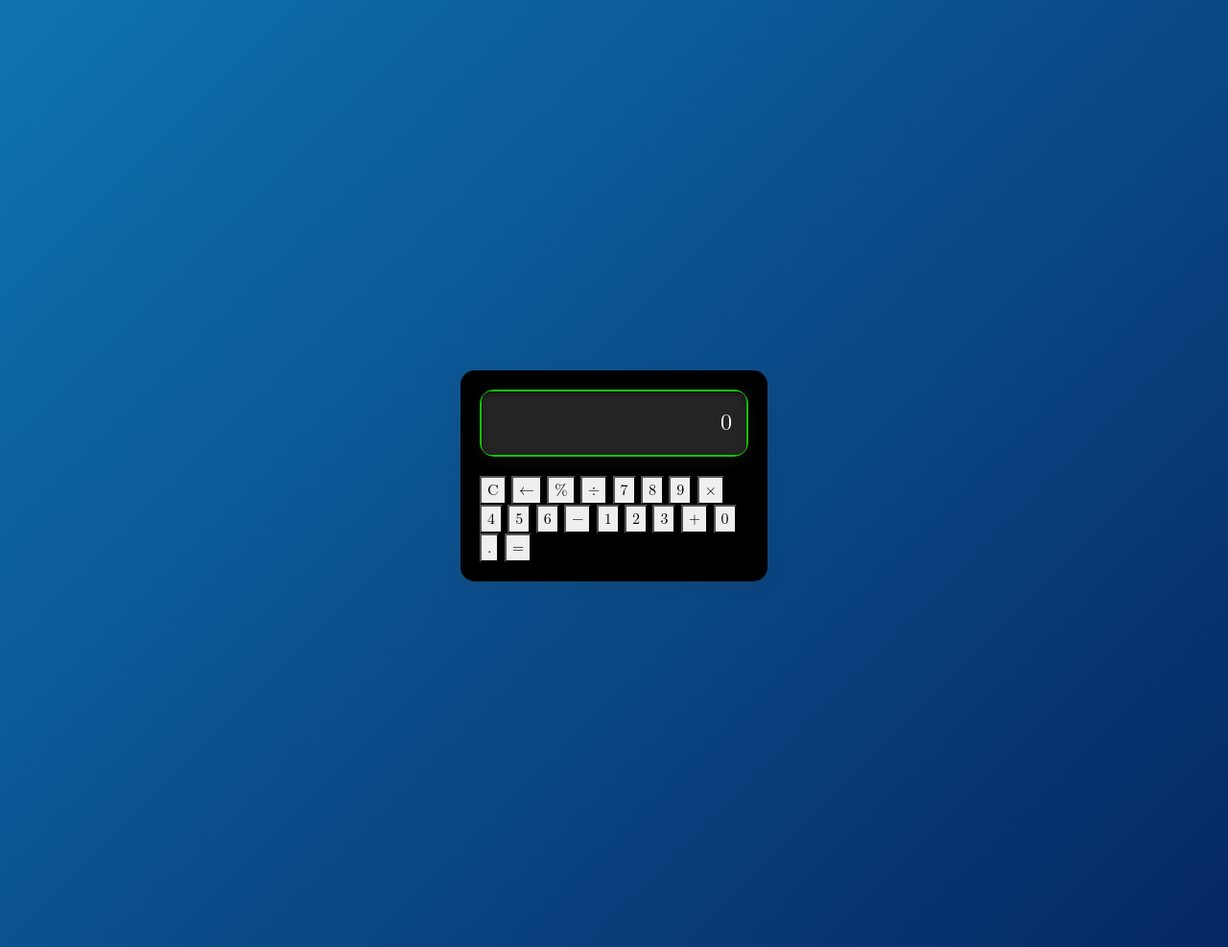
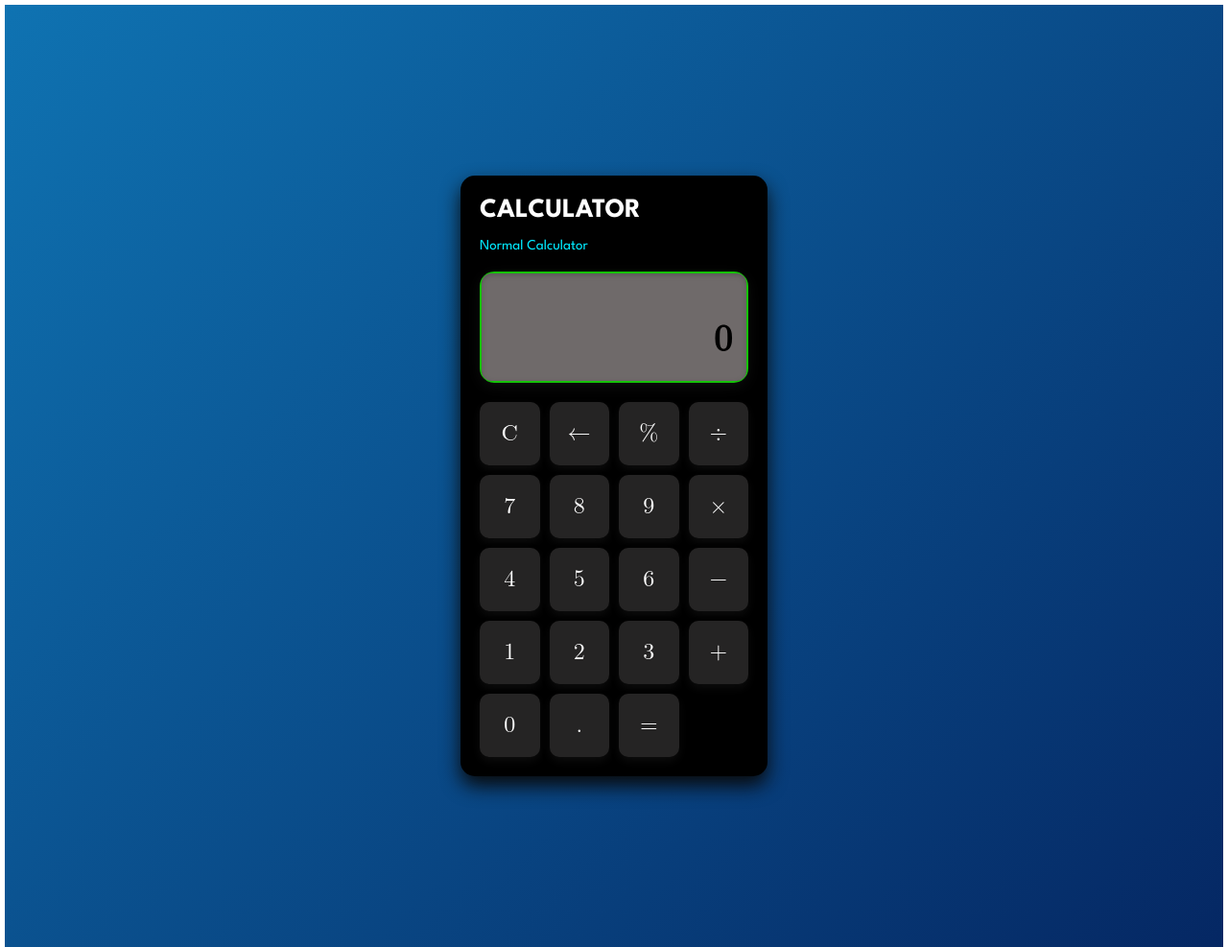
Before and after one commit to aniruddhadasaurgha/VScode, a plain HTML site: page Calculator.html in a window 1280 px wide. Shown: the top 987 px of the page at 96% size. Drawn offline with nearby package versions, Linux system fonts and the light colour scheme.

Commit message:
Add files via upload

```diff
--- a/Calculator.html
+++ b/Calculator.html
@@ -4,10 +4,12 @@
 <head>
     <meta charset="UTF-8">
     <meta name="viewport" content="width=device-width, initial-scale=1.0">
-    <title></title>
+    <title>Calculator</title>
     <link href="https://stackpath.bootstrapcdn.com/bootstrap/4.5.2/css/bootstrap.min.css" rel="stylesheet">
     <script src="https://code.jquery.com/jquery-3.5.1.slim.min.js"></script>
+
     <style>
+        @import url('https://fonts.googleapis.com/css2?family=League+Spartan:wght@400;700&display=swap');
         body {
             font-family: math,sans-serif;
             margin: 0;
@@ -17,13 +19,14 @@
             display: flex;
             justify-content: center;
             align-items: center;
+            border: 5px solid #ffffff;
 
 
         }
         #container-fluid {
             background-color: black;
             border-radius: 15px;
-            box-shadow: 0 4px 15px rgba(67, 65, 65, 0.2);
+            box-shadow: 0 10px 20px rgb(10, 10, 10);
             padding: 20px;
             width: 320px;
         }
@@ -34,14 +37,50 @@
             box-shadow: 0 4px 15px rgba(67, 65, 65, 0.2);
         }
         #display {
-            background-color: #252424;
+            background-color: #6f6a6a;
             border-radius: 10px;
             padding: 15px;
-            color: white;
+            color: rgb(0, 0, 0);
             text-align: right;
             font-size: 24px;
             min-height: 60px;
-            box-shadow: inset 0 2px 5px rgba(0,0,0,0.5);
+            box-shadow: inset 0 2px 5px rgba(74, 72, 72, 0.5);
+        }
+        #history {
+            font-size: 14px;
+            color: #b0b0b0;
+            min-height: 20px;
+        }
+        #result {
+            font-size: 38px;
+            font-weight: bold;
+            margin-top: 5px;
+        }
+        #keyboard {
+            display: grid;
+            grid-template-columns: repeat(4, 1fr);
+            gap: 10px;
+        }
+        button {
+            padding: 15px;
+            font-size: 24px;
+            border: none;
+            min-height: 10px;
+            border-radius: 10px;
+            cursor: pointer;
+            background-color: #252424;
+            color: white;
+            box-shadow: 0 4px 10px rgba(67, 65, 65, 0.2);
+            transition: background-color 0.3s, transform 0.1s;
+        }
+        h3 {
+            font-weight: bold;
+            font-family: 'League spartan', sans-serif;
+        }
+        p {
+            color: rgb(1, 234, 255);
+            font-size: 15px;
+            font-family: 'League spartan', sans-serif;
         }
 
 
@@ -51,6 +90,8 @@
 
 <body>
 <div id="container-fluid">
+    <h3 style="color: white; text-align: left; ">CALCULATOR</h3>
+    <p>Normal Calculator</p>
     <div id="calculator">
         <div id="display">
             <div id="history"></div>
```
